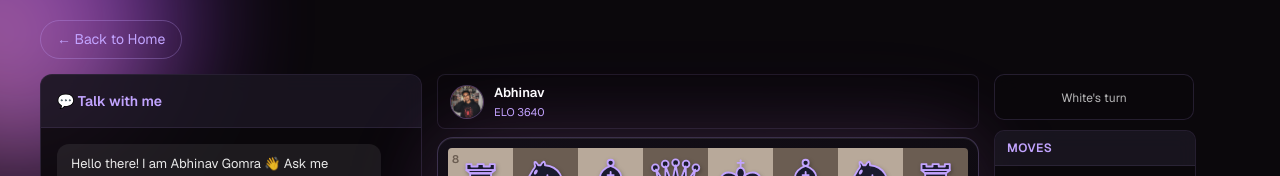
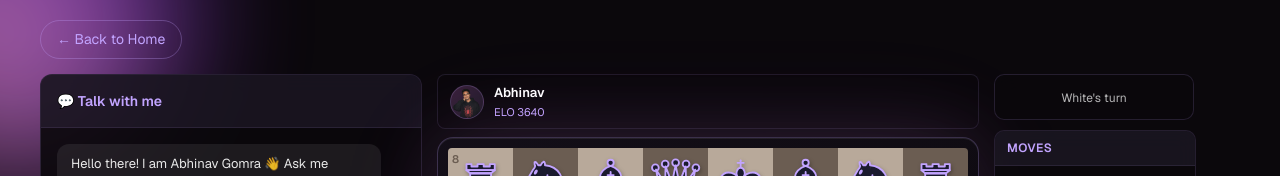
Before and after one commit to abhinavgomra/portfolio-website, a React (Vite) app: page /play in a window 1280 px wide. Shown: the top 176 px of the page. Built offline with nearby package versions, Linux system fonts and the light colour scheme.

Commit message:
style: update chess opponent avatar to mypicnbg.png

```diff
--- a/src/pages/Play.tsx
+++ b/src/pages/Play.tsx
@@ -370,7 +370,7 @@ const Play = () => {
           <div className="player-bar opponent-bar">
             <div className="player-info">
               <div className="player-avatar">
-                <img src="/images/mypic.jpeg" alt={config.developer.name} loading="lazy" decoding="async" />
+                <img src="/images/mypicnbg.png" alt={config.developer.name} loading="lazy" decoding="async" />
               </div>
               <div className="player-details">
                 <span className="player-name">{config.developer.name}</span>
```
